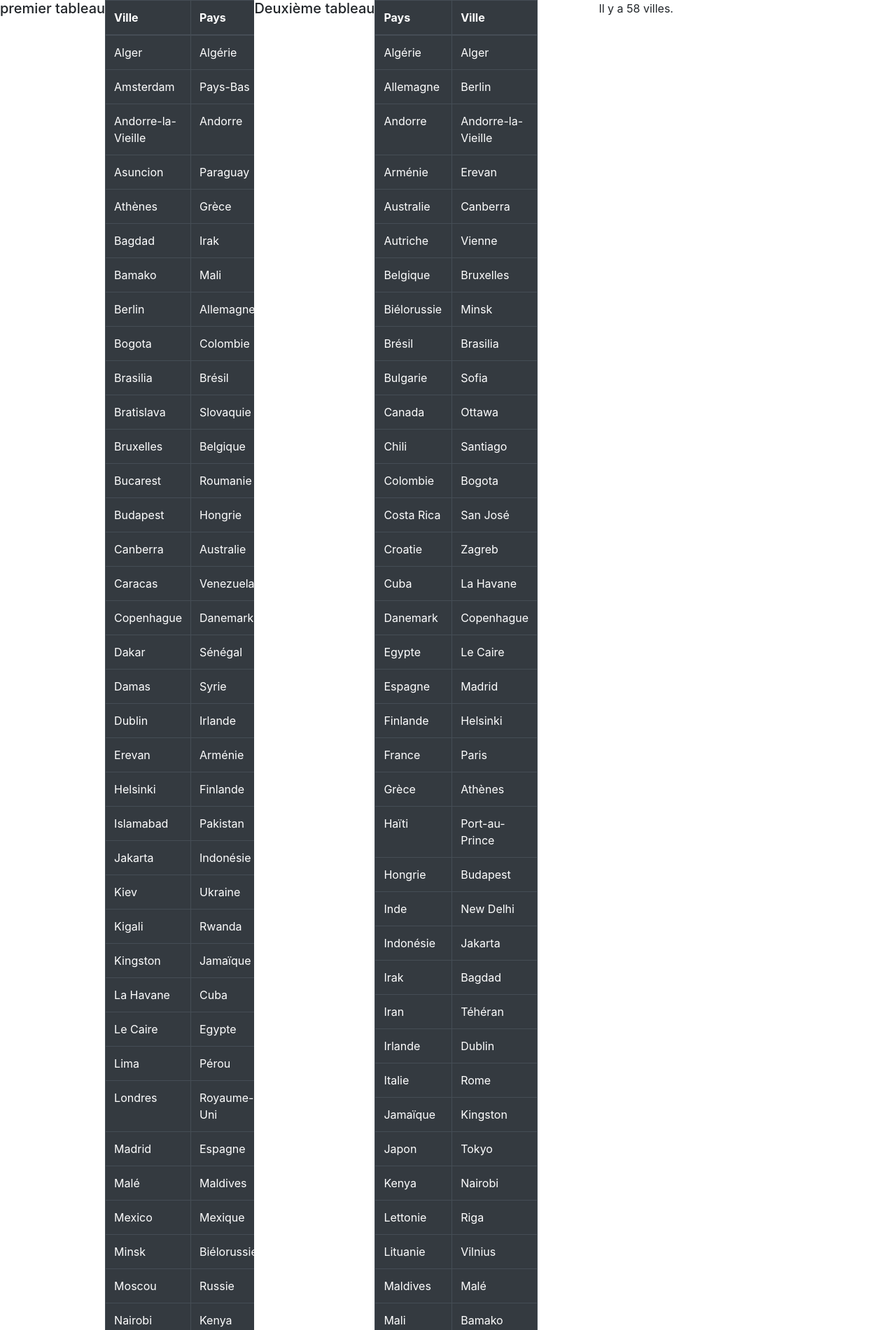
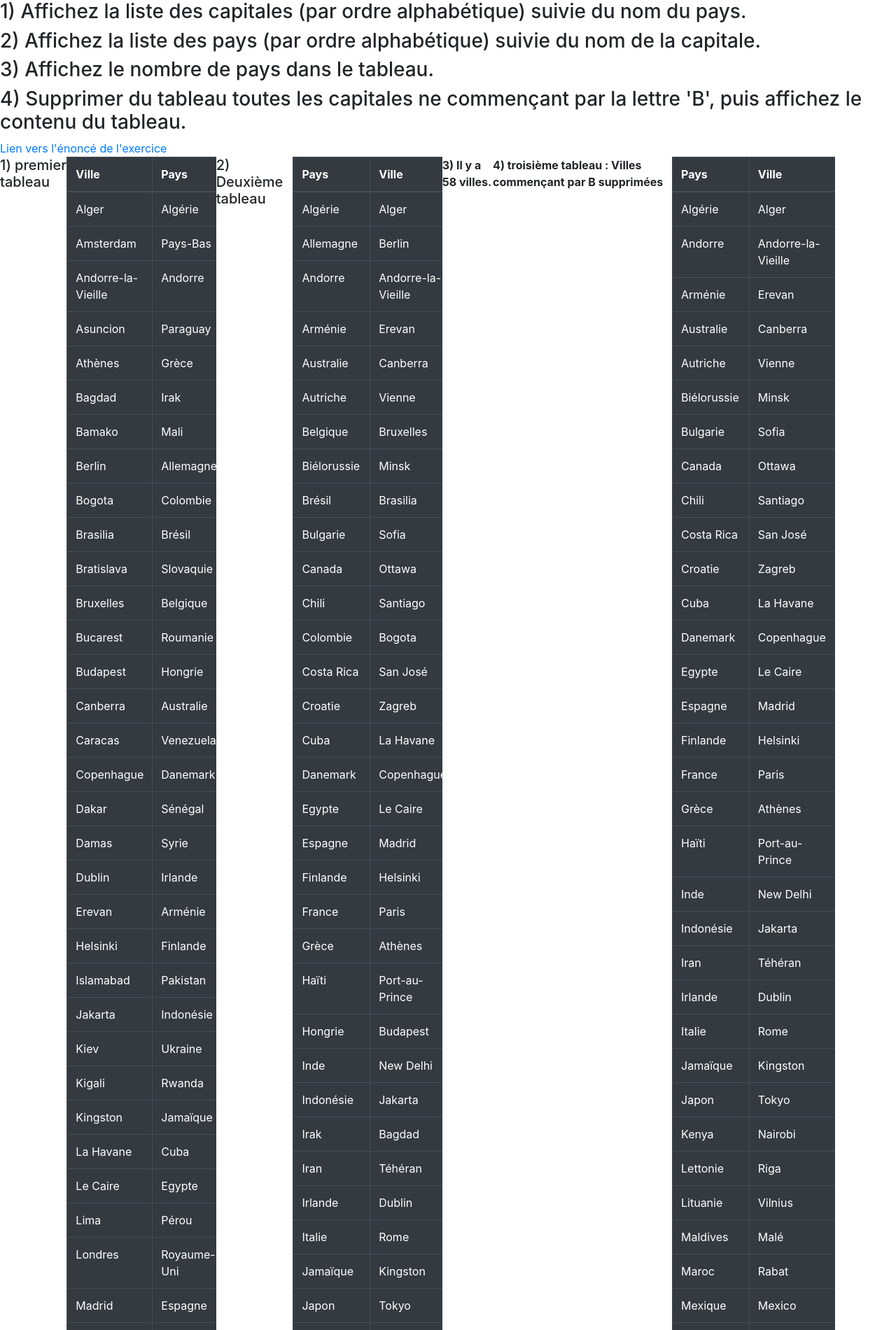
Before and after one commit to AlexandreLourencinho/CDA_PHP, a PHP site: template view/tableaux/tableaux_exo_2.php in a window 1280 px wide. Shown: the part 56-1957 px from the top of the page at 70% size. Run offline with PHP 8.4, Linux system fonts and the light colour scheme; the template is opened without the code that fills it, so the values that code supplies are empty.

Commit message:
php exo tableaux finis

```diff
--- a/controller/tableaux/tableaux_exo_2_controller.php
+++ b/controller/tableaux/tableaux_exo_2_controller.php
@@ -62,4 +62,5 @@ $capitales = array(
 $pays ='0';
 $ville ='0';
 $nombre=0;
+#^b#
 ?>
--- a/view/header.php
+++ b/view/header.php
@@ -44,7 +44,7 @@
                     <div class="dropdown-menu" aria-labelledby="navbarDropdownMenuLink">
                         <a class="dropdown-item" href="/view/tableaux/exo_1_php_tableau.php">exercice 1</a>
                         <a class="dropdown-item" href="/view/tableaux/tableaux_exo_2.php">exercice 2</a>
-                        <a class="dropdown-item" href="/view/boucles/exo_3_boucles.php">Exercice 3</a>
+                        <a class="dropdown-item" href="/view/tableaux/exo_3_tableaux_php.php">Exercice 3</a>
                     </div>
                 </li>
             </ul>
--- a/view/tableaux/exo_1_php_tableau.php
+++ b/view/tableaux/exo_1_php_tableau.php
@@ -50,6 +50,8 @@ include "controller/tableaux/exo_1_php_tableau_controller.php";
             </table>
         </div>
     </div>
+
+
 <?php
 include "view/footer.php";
 ?>
--- a/view/tableaux/tableaux_exo_2.php
+++ b/view/tableaux/tableaux_exo_2.php
@@ -3,9 +3,13 @@ $titre = "tableaux exercice 2 : capitales";
 include "view/header.php";
 include "controller/tableaux/tableaux_exo_2_controller.php";
 ?>
-
+<p class="h3">1) Affichez la liste des capitales (par ordre alphabétique) suivie du nom du pays.</p>
+<p class="h3">2) Affichez la liste des pays (par ordre alphabétique) suivie du nom de la capitale.</p>
+<p class="h3">3) Affichez le nombre de pays dans le tableau.</p>
+<p class="h3">4) Supprimer du tableau toutes les capitales ne commençant par la lettre 'B', puis affichez le contenu du tableau.</p>
+<a href="https://ncode.amorce.org/ressources/Pool/CDA/WEB_PHP_frc/PHP_04_Tableaux.html" title ="lien vers l'énoncé de l'exercice">Lien vers l'énoncé de l'exercice</a>
     <div class="d-flex flex-row justify-content-start">
-        <span class="h5"> premier tableau</span>
+        <span class="h5">1) premier tableau</span>
         <div class="table-responsive col-2 p-0">
             <table class=" table table-bordered table-dark col-3">
                 <thead>
@@ -27,8 +31,8 @@ include "controller/tableaux/tableaux_exo_2_controller.php";
                 </tbody>
             </table>
         </div>
-        <span class="h5">Deuxième tableau</span>
-        <div class="table-responsive col-3 p-0">
+        <span class="h5">2) Deuxième tableau</span>
+        <div class="table-responsive col-2 p-0">
             <table class=" table table-bordered table-dark col-3">
                 <thead>
                 <tr>
@@ -52,9 +56,36 @@ include "controller/tableaux/tableaux_exo_2_controller.php";
         <?php
         $nombre = count($capitales)
         ?>
-        <p>Il y a <?= $nombre ?> villes.</p>
+        <span><b>3) Il y a <?= $nombre ?> villes.</b></span>
+
+<?php
+foreach ($capitales as $ville=>$pays) {
+    if(preg_match("#^B#", $ville)){
+        unset($capitales[$ville]);
+    }
+} ?>
+<span><b>4) troisième tableau : Villes commençant par B supprimées</b></span>
+    <div class="table-responsive col-3 p-0">
+        <table class=" table table-bordered table-dark col-3">
+            <thead>
+            <tr>
+                <th>Pays</th>
+                <th>Ville</th>
+            </tr>
+            </thead>
+            <tbody>
+            <?php
+            foreach ($capitales as $ville => $pays) {
+                ?>
+                <tr>
+                    <td><?= $pays ?></td>
+                    <td><?= $ville ?></td>
+                </tr>
+            <?php } ?>
+            </tbody>
+        </table>
     </div>
-
+    </div>
 <?php
 include "view/footer.php";
 ?>
```
Also changed, not shown: controller/tableaux/exo_3_tableaux_controller.php (added, +9 -0 lines), view/tableaux/exo_3_tableaux_php.php (added, +39 -0 lines).
